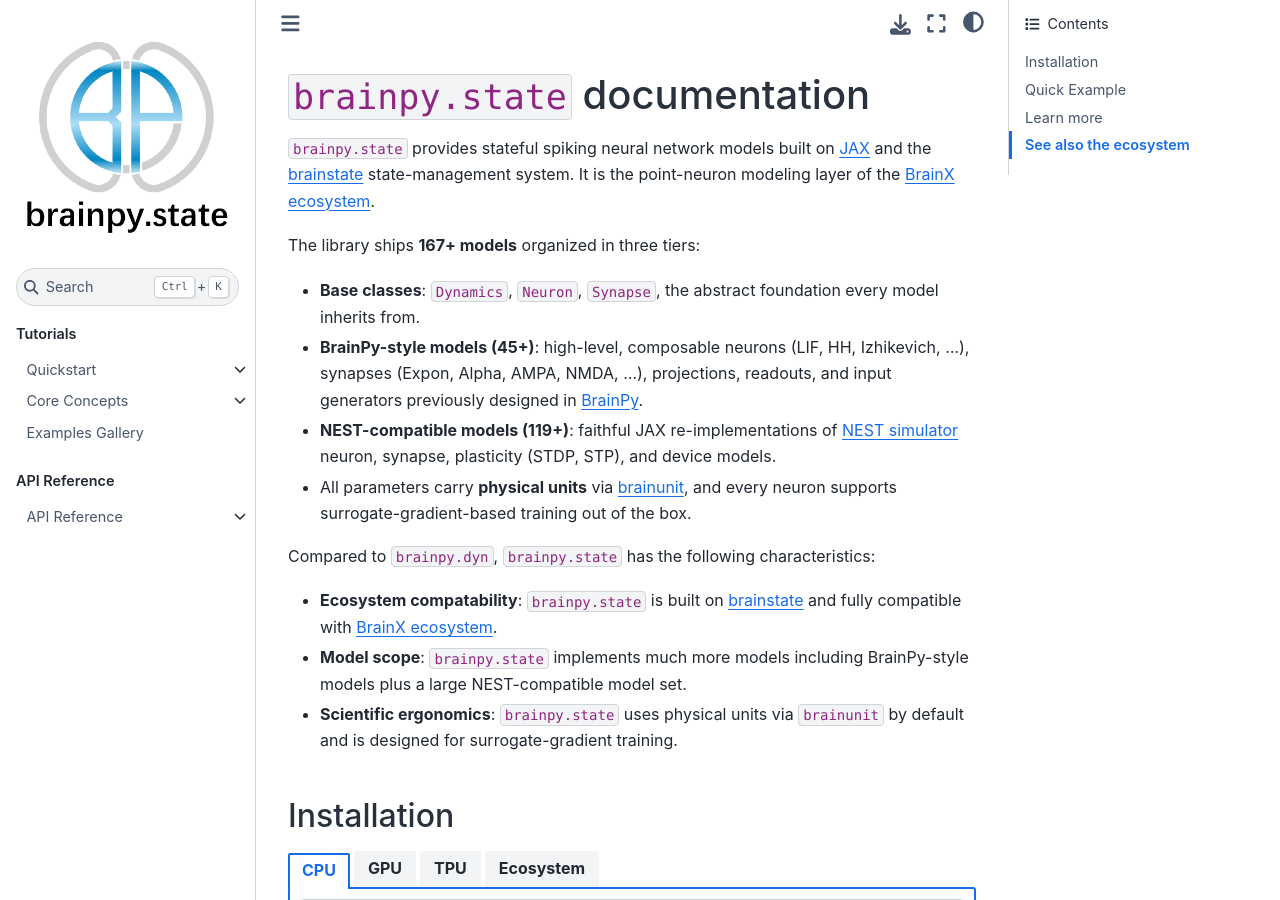
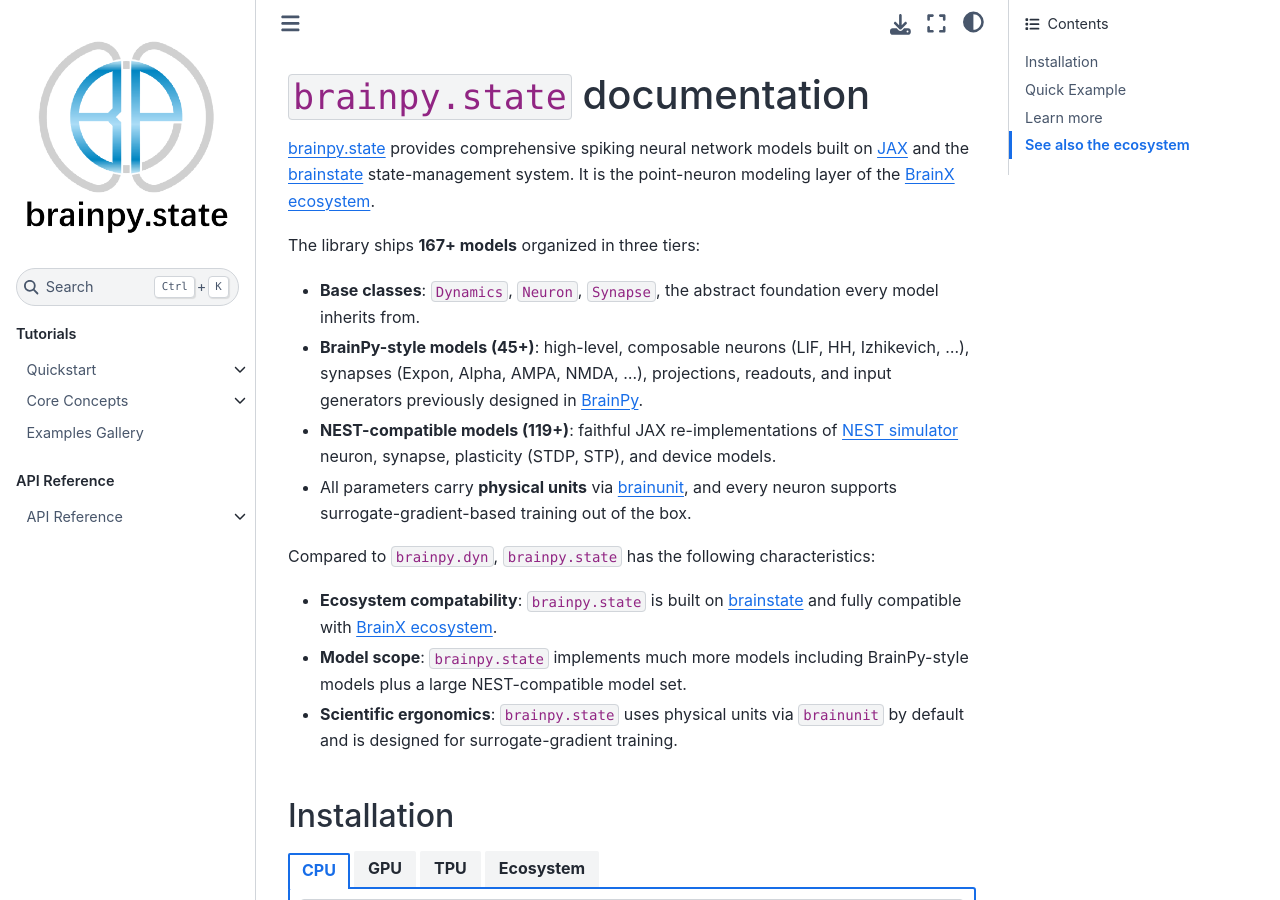
Before and after one commit to chaobrain/brainpy.state, a Sphinx documentation site: the page built from docs/index.rst, in a window 1280 px wide and 900 px high. Built offline with Sphinx 7.4.7 and the Sphinx Book theme 1.1.4, drawn with Linux system fonts in a browser that asks for light colours; pages that are not in the unit, such as notebooks, are missing from menus.

Commit message:
docs: enhance documentation clarity and formatting in index.rst and README.md

```diff
--- a/docs/index.rst
+++ b/docs/index.rst
@@ -1,7 +1,7 @@
 ``brainpy.state`` documentation
 =====================================
 
-``brainpy.state`` provides stateful spiking neural network models built on
+`brainpy.state <https://github.com/chaobrain/brainpy.state>`_ provides comprehensive spiking neural network models built on
 `JAX <https://github.com/jax-ml/jax>`_ and the
 `brainstate <https://github.com/chaobrain/brainstate>`_ state-management system.
 It is the point-neuron modeling layer of the
```
Also changed, not shown: README.md (+3 -1 lines).
